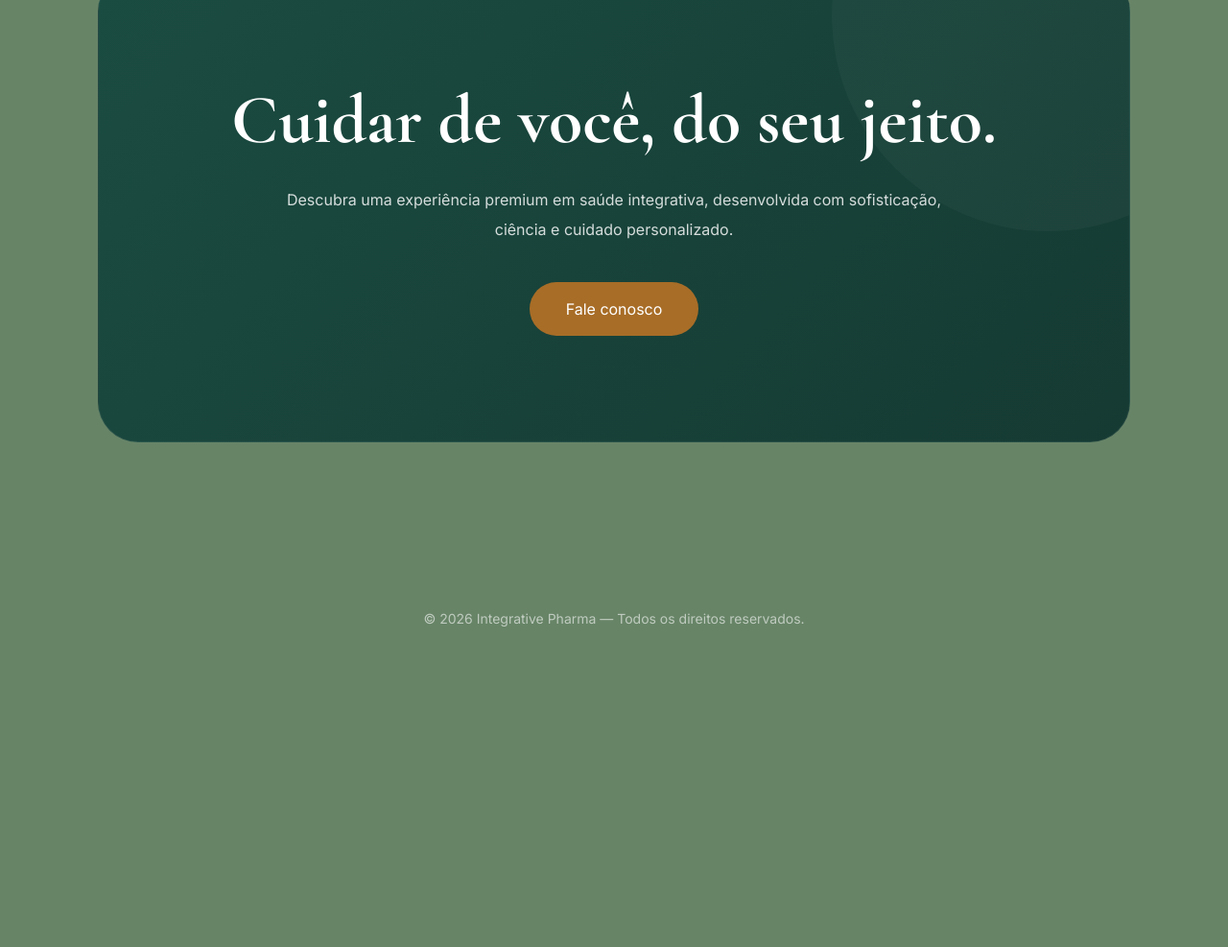
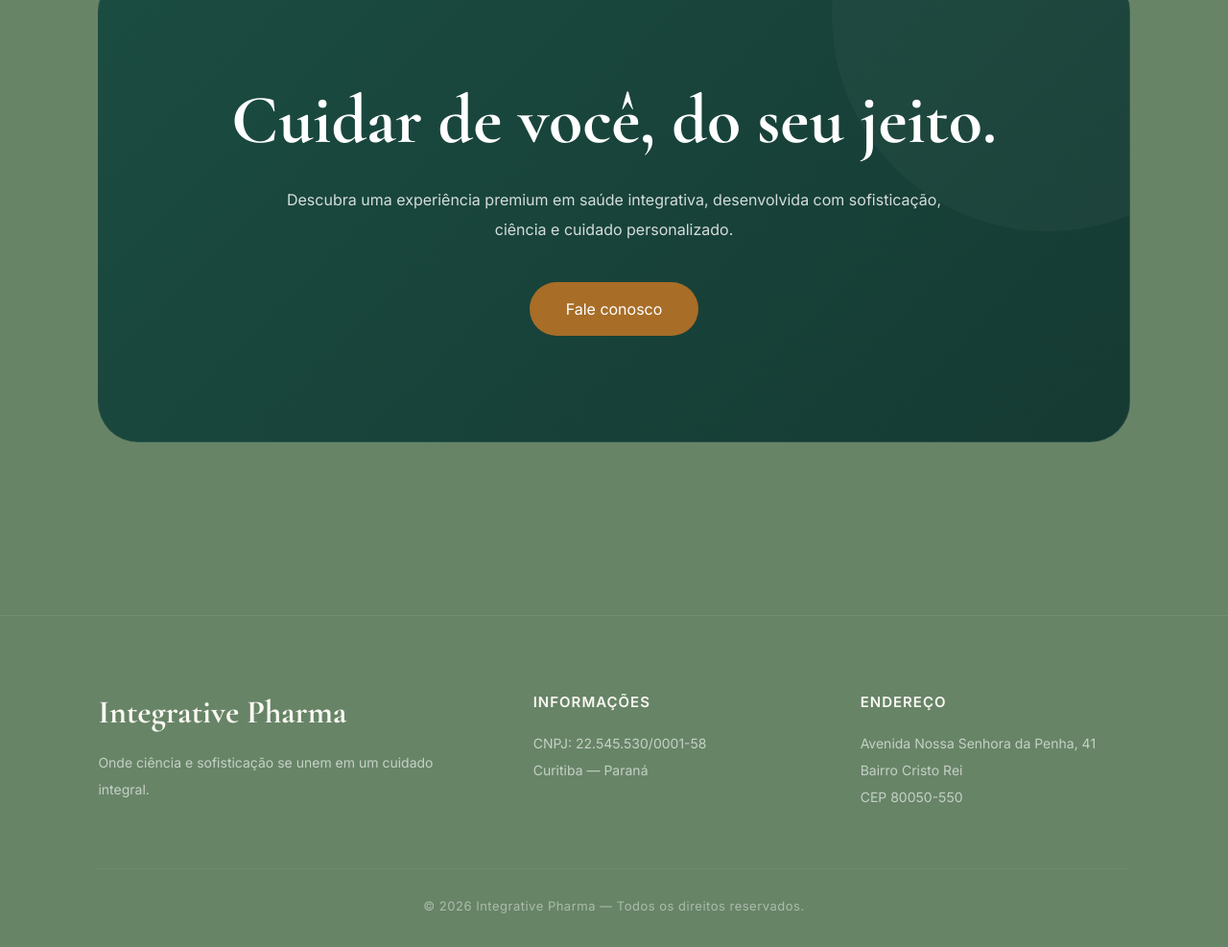
Before and after one commit to eduhortsh-png/pharma, a plain HTML site: page index.html in a window 1280 px wide. Shown: the part 3278-4265 px from the top of the page at 96% size. Before the commit the page ends 3986 px from the top, so only its background shows below. Drawn offline with nearby package versions, Linux system fonts and the light colour scheme.

Commit message:
Update index.html

```diff
--- a/index.html
+++ b/index.html
@@ -608,14 +608,145 @@ CTA
 FOOTER
 ================================================== */
 
+/* ==================================================
+FOOTER PREMIUM
+================================================== */
+
 footer{
-    padding:55px 8%;
+
+    padding:80px 8% 35px;
+
+    margin-top:60px;
+
+    border-top:
+    1px solid rgba(255,255,255,0.08);
+
+}
+
+.footer-grid{
+
+    display:grid;
+
+    grid-template-columns:
+    1.4fr
+    1fr
+    1fr;
+
+    gap:60px;
+
+    align-items:flex-start;
+
+}
+
+.footer-column h3{
+
+    font-family:'Cormorant Garamond',serif;
+
+    font-size:34px;
+
+    margin-bottom:18px;
+
+    color:#FAF8F2;
+
+}
+
+.footer-column h4{
+
+    font-size:15px;
+
+    margin-bottom:20px;
+
+    letter-spacing:1px;
+
+    text-transform:uppercase;
+
+    color:#FAF8F2;
+
+}
+
+.footer-column p{
+
+    color:rgba(255,255,255,0.62);
+
+    line-height:2;
+
+    font-size:14px;
+
+}
+
+/* ==================================================
+LINK FOOTER
+================================================== */
+
+.footer-link{
+
+    color:rgba(255,255,255,0.62);
+
+    text-decoration:none;
+
+    transition:0.3s;
+
+}
+
+.footer-link:visited{
+
+    color:rgba(255,255,255,0.62);
+
+}
+
+.footer-link:hover{
+
+    color:#FAF8F2;
+
+}
+
+/* ==================================================
+BOTTOM
+================================================== */
+
+.footer-bottom{
+
+    margin-top:60px;
+
+    padding-top:30px;
+
+    border-top:
+    1px solid rgba(255,255,255,0.06);
 
     text-align:center;
 
-    color:rgba(255,255,255,0.58);
+    color:rgba(255,255,255,0.45);
 
-    font-size:14px;
+    font-size:13px;
+
+    letter-spacing:0.5px;
+
+}
+
+/* ==================================================
+RESPONSIVO
+================================================== */
+
+@media(max-width:950px){
+
+    .footer-grid{
+
+        grid-template-columns:1fr 1fr;
+
+        gap:40px;
+
+    }
+
+}
+
+@media(max-width:600px){
+
+    .footer-grid{
+
+        grid-template-columns:1fr;
+
+    }
+
 }
 
 /* ==================================================
@@ -940,9 +1071,75 @@ CTA
 FOOTER
 ================================================== -->
 
+<!-- ==================================================
+FOOTER
+================================================== -->
+
 <footer>
 
-    © 2026 Integrative Pharma — Todos os direitos reservados.
+    <div class="footer-grid">
+
+        <div class="footer-column">
+
+            <h3>
+                Integrative Pharma
+            </h3>
+
+            <p>
+                Onde ciência e sofisticação se unem em um cuidado integral.
+            </p>
+
+        </div>
+
+        <div class="footer-column">
+
+            <h4>
+                Informações
+            </h4>
+
+            <p>
+                CNPJ: 22.545.530/0001-58
+            </p>
+
+            <p>
+                Curitiba — Paraná
+            </p>
+
+        </div>
+
+        <div class="footer-column">
+
+            <h4>
+                Endereço
+            </h4>
+
+            <p>
+                <a href="https://share.google/bYq77sYfB6V8Rgztd"
+                target="_blank"
+                class="footer-link">
+
+                    Avenida Nossa Senhora da Penha, 41
+
+                </a>
+            </p>
+
+            <p>
+                Bairro Cristo Rei
+            </p>
+
+            <p>
+                CEP 80050-550
+            </p>
+
+        </div>
+
+    </div>
+
+    <div class="footer-bottom">
+
+        © 2026 Integrative Pharma — Todos os direitos reservados.
+
+    </div>
 
 </footer>
 
```
